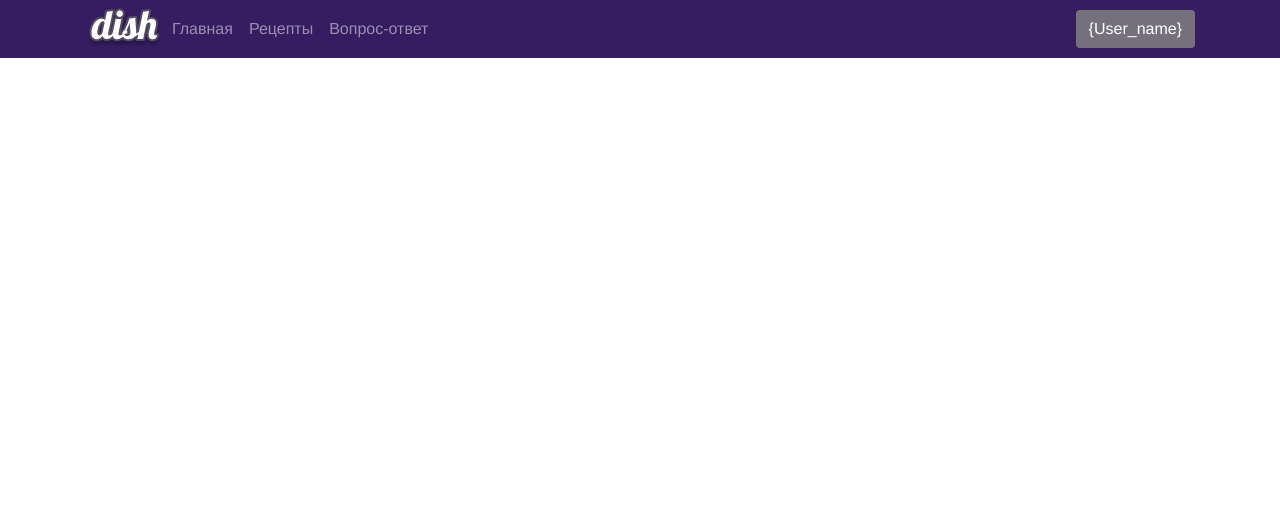
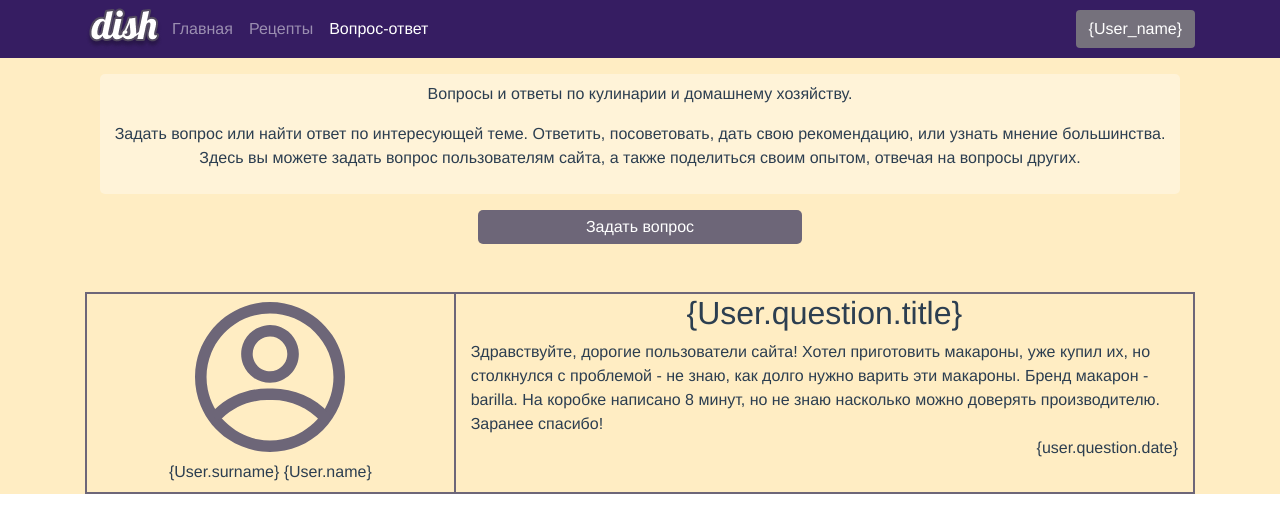
Before and after one commit to shestakovar/Web, a Vue app in the folder dishes-vue/: page /questions in a window 1280 px wide. Shown: the top 532 px of the page. Built offline with nearby package versions, Linux system fonts and the light colour scheme.

Commit message:
Add question page

```diff
--- a/dishes-vue/src/router/index.js
+++ b/dishes-vue/src/router/index.js
@@ -32,6 +32,11 @@ const routes = [
     path: '/user',
     name: 'User',
     component: () => import('../views/User.vue')
+  },
+  {
+    path: '/questions',
+    name: 'Questions',
+    component: () => import('../views/Questions.vue')
   }
 ]
 
--- /dev/null
+++ b/dishes-vue/src/views/Questions.vue
@@ -0,0 +1,57 @@
+<template>
+<div class="container">
+    <div class="info mt-3 p-2">
+        <p>Вопросы и ответы по кулинарии и домашнему хозяйству.</p>
+        <p>Задать вопрос или найти ответ по интересующей теме. Ответить, посоветовать, дать свою рекомендацию, или узнать мнение большинства. Здесь вы можете задать вопрос пользователям сайта, а также поделиться своим опытом, отвечая на вопросы других.</p>
+   </div>
+   <div class="mt-3">
+            <router-link to='#'><button class="login">Задать вопрос</button></router-link>
+   </div>
+   <div class="questions mt-5">
+       <div class="row" style="border: 2px solid #6D6678;">
+            <div class="col-4 p-2" style="border-right:2px solid #6D6678;">
+                <img src="@/assets/avatar.svg" alt="">
+                <div class="mt-2">{User.surname} {User.name}</div>
+            </div>
+            <div class="col-8">
+                <div class="question_title">
+                    <h2>{User.question.title}</h2>
+                </div>
+                <div class="question_text text-left">
+                    Здравствуйте, дорогие пользователи сайта! Хотел приготовить макароны, уже купил их, но столкнулся с проблемой - не знаю, как долго нужно варить эти макароны. Бренд макарон - barilla. На коробке написано 8 минут, но не знаю насколько можно доверять производителю. Заранее спасибо!
+                </div>
+                <div class="text-right">
+                    {user.question.date}
+                </div>
+            </div>
+       </div>
+   </div>
+</div>
+</template>
+
+<script>
+export default {
+
+}
+</script>
+
+<style>
+    .info {
+        background-color: #FFF3D8;
+        border-radius: 5px;
+    }
+
+      button {
+        height: 34px;
+        width: 30%;
+        border: 0px;
+    }
+    button.login {
+        border-radius: 5px;
+        background-color: #6D6678;
+        color: #ffffff;
+    }
+    .question {
+        border: 2px, solid,;
+    }
+</style>
```
